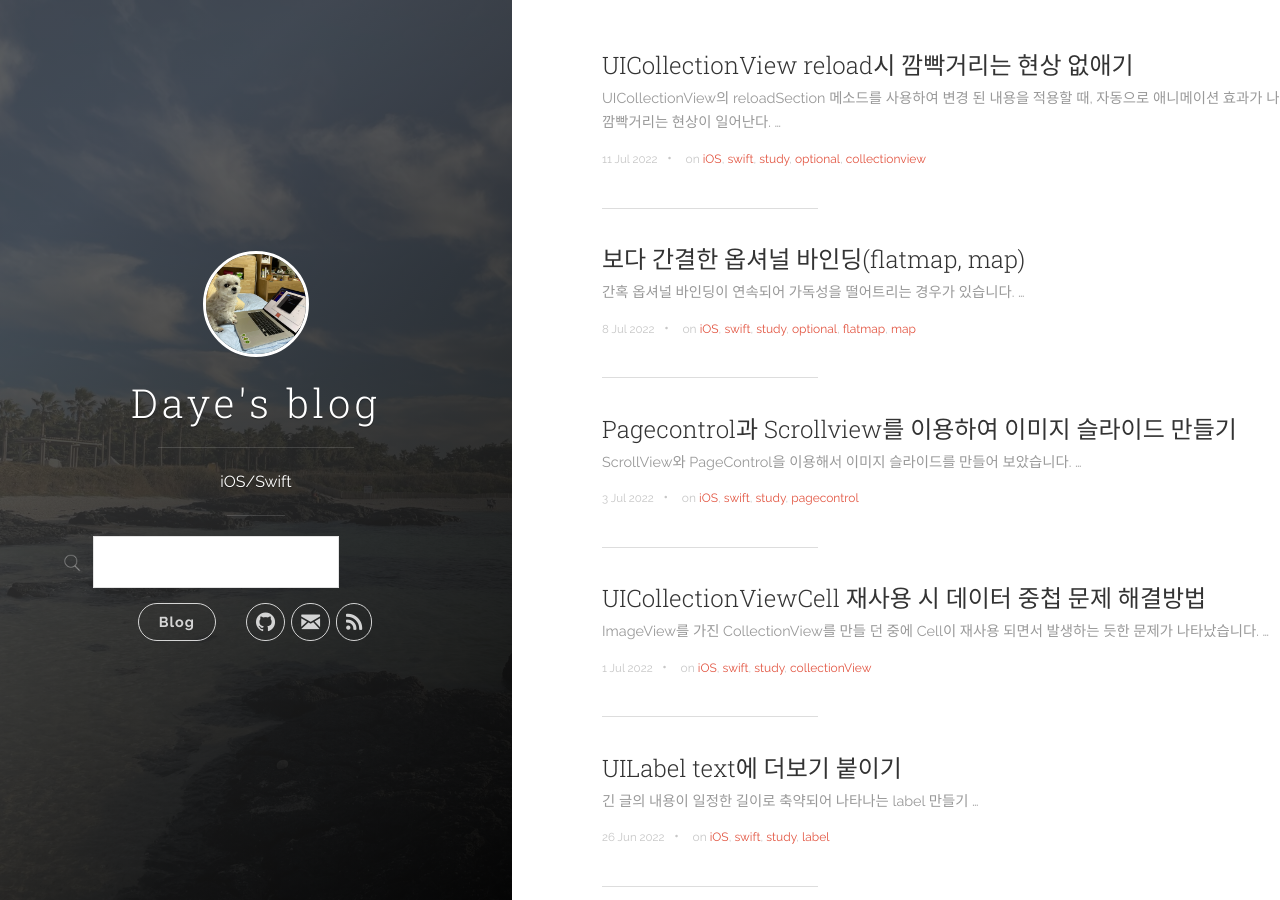
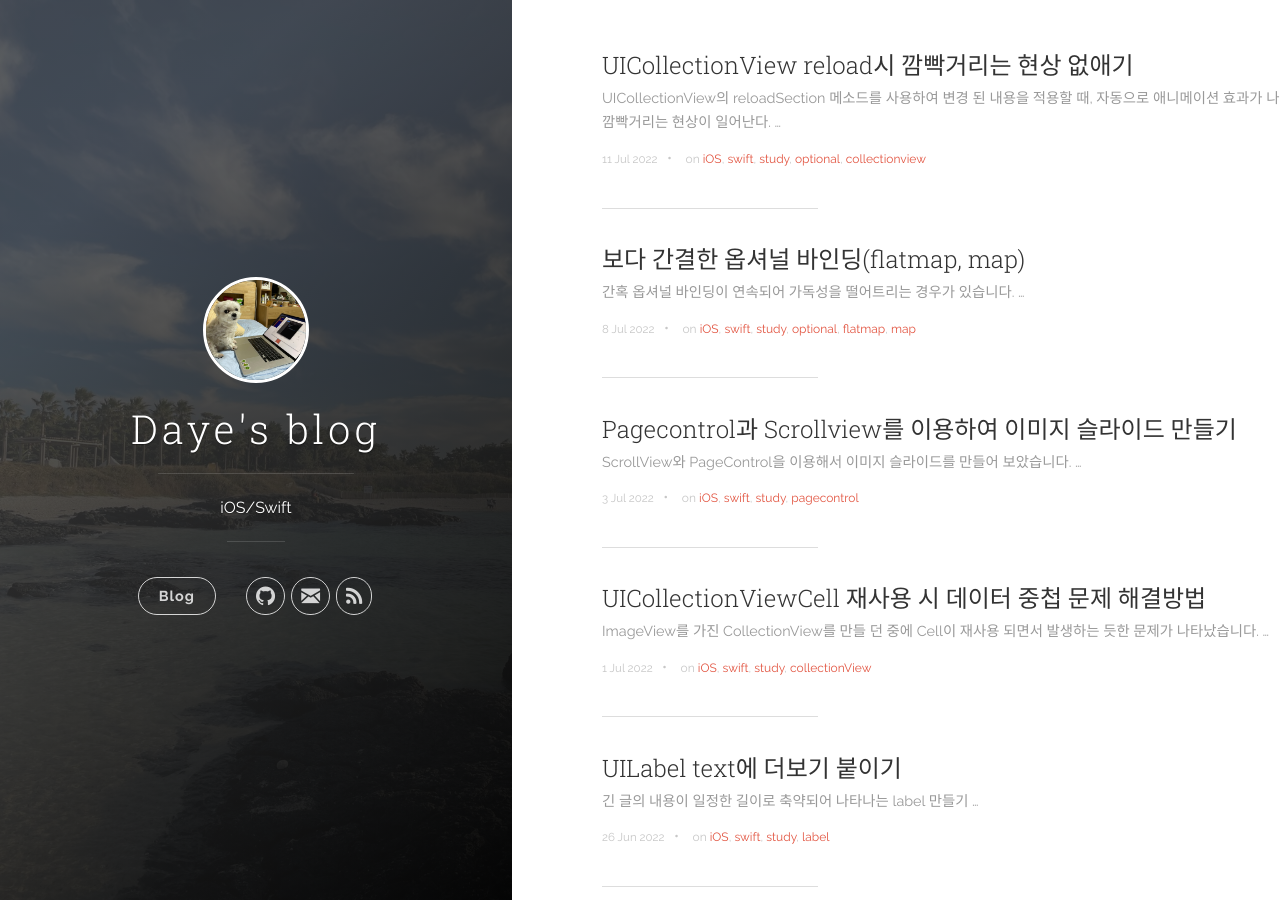
Before and after one commit to dy-yb/dy-yb.github.io, a Jekyll site: the page built from index.html, in a window 1280 px wide and 900 px high. Built offline with Jekyll 4.4.1, drawn with Linux system fonts in a browser that asks for light colours; nearby versions of some CDN libraries; the list of posts is cut into pages by our own code.

Commit message:
delete search bar

```diff
--- a/_includes/header.html
+++ b/_includes/header.html
@@ -21,14 +21,6 @@
 <!--           <li><a href="/categories/">Categories</a></li>-->
 <!--           <li style="margin-bottom: 30px;"></li>-->
 <!--         </ul>-->
-      <form action="/search">
-         <div class="tipue_search_left">
-           <img src="/assets/tipuesearch/search.png" class="tipue_search_icon">
-         </div>
-         <div class="tipue_search_right">
-           <input type="text" name="q" id="tipue_search_input" pattern=".{1,}" title="At least 1 characters" required></div>
-         <div style="clear: both;"></div>
-       </form>
 
         <div class="navigation-wrapper">
 
```
